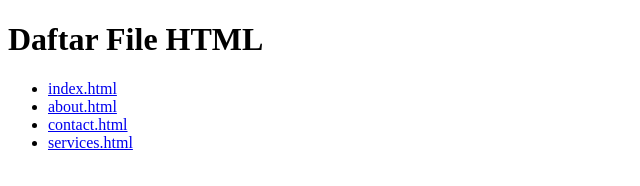
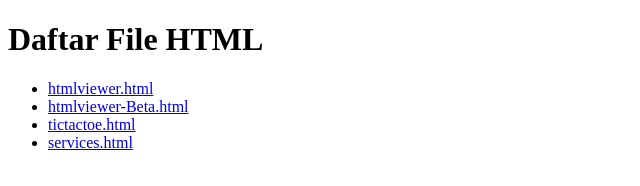
Before and after one commit to YabesRBLXYT/tools, a plain HTML site: page index.html in a window 1280 px wide. Shown: the whole page, without its empty margins (0-640 px from the left). Drawn offline with Linux system fonts and the light colour scheme.

Commit message:
Update index.html

```diff
--- a/index.html
+++ b/index.html
@@ -12,9 +12,9 @@
     <script>
         // Daftar nama file HTML yang ada di proyek
         const files = [
-            'index.html',
-            'about.html',
-            'contact.html',
+            'htmlviewer.html',
+            'htmlviewer-Beta.html',
+            'tictactoe.html',
             'services.html'
         ];
 
```
